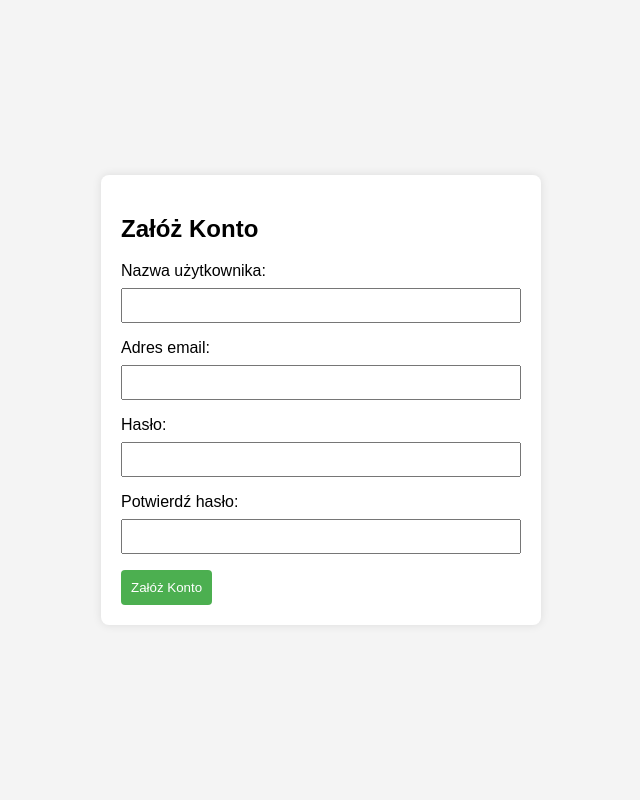
After one commit to KarolTracz/POMI, a Flask app: page /sign-up in a window 1280 px wide. The commit adds this page. Shown: the whole page, without its empty margins (319-959 px from the left). Run offline with Flask 3, Linux system fonts and the light colour scheme.

Commit message:
struktura

```diff
--- a/main.py
+++ b/main.py
@@ -1,87 +1,6 @@
-import logging
-import requests
+from website import create_app
 
-# from datetime import datetime
+app = create_app()
 
-#This are hardcoded region name and tagline of my account feal free to change it
-region = 'europe'
-name = '121512511'
-tag_line = 'EUNE'
-API_KEY_FILE_PATH = './API_KEY' #change path to pointing to your coresponding API_key
-# API_KEY_FILE_PATH = './API_KEY_OLD' #old key
-# API key you can get from https://developer.riotgames.com/ in your account dashboard
-
-# function reused later to request all API endpints
-def standard_get (path=''):
-    r = requests.get(f'https://{region}.api.riotgames.com{path}?api_key={api_key}')
-    if r.status_code == 200:
-        return r.json()
-    if r.status_code != 200:
-        logging.log(msg = f'main() func - status: {r.status_code}', level = 50)
-        return r.json() #Here should be backup or database.
-
-def get_api_key():
-    try:
-        with open(API_KEY_FILE_PATH, 'r') as file:
-            api_key = file.read().strip()
-            return api_key
-    except FileNotFoundError:
-        print(f"Error: apikey file path not found.")
-        return None
-
-
-
-# function get out user puuid, after we have imidiatly call this func to store puuid in variable
-def puuid_get():
-    # r = requests.get('https://europe.api.riotgames.com/riot/account/v1/accounts/by-riot-id/121512511/EUNE?api_key=RGAPI-4a07bcfa-a6ee-46ad-b676-ab0efd1c710a')
-    r = standard_get(path=f'/riot/account/v1/accounts/by-riot-id/{name}/{tag_line}')
-    try:
-        return r['puuid']
-    except Exception as e:
-        logging.log(msg=f'puuid_get() func - response: {r}', level = 40)
-        logging.log(msg={e}, level = 50)
-        return None
-
-def lol_history():
-    try:
-        r = standard_get(path =f'/lol/match/v5/matches/by-puuid/{puuid}/ids')
-        return r
-    except Exception as e:
-        logging.log(msg=f'error {e} ocurre', level=50)
-
-def match_details(match_id):
-    try:
-        idx = match_history[match_id]['metadata']['participants'].index(puuid)
-        kills = match_history[match_id]['info']['participants'][idx]['kills']
-        deaths = match_history[match_id]['info']['participants'][idx]['deaths']
-        assists = match_history[match_id]['info']['participants'][idx]['assists']
-        # game_end_timestamp = datetime.fromtimestamp((match_history[match_id]['info']['gameEndTimestamp'])/1000)
-        # champion_name = match_history[match_id]['info']['participants'][idx]['championName']
-        # champion_ID = match_history[match_id]['info']['participants'][idx]['championId']
-
-        if match_history[match_id]['info']['participants'][idx]['win']:
-            temp_str = 'Win'
-        else:
-            temp_str = 'Lose'
-
-        if deaths == 0:
-            return_str = f'{kills}/{deaths}/{assists} KDA: PERFECT \t{temp_str}'
-        else:
-            return_str = f'{kills}/{deaths}/{assists} KDA: {round(kills + assists / deaths, 2)} \t{temp_str}'
-            # f'{champion_name}: {champion_ID} \t{game_end_timestamp}'
-        return print(return_str)
-    except Exception as e:
-        logging.log(msg=f'error in match_details() func - {e}', level=50)
-
-if __name__ == "__main__":
-    api_key = get_api_key()
-    puuid = puuid_get()
-    match_history = {}
-
-# Store all detail information about our games in 'mat ch_history' variable
-    for i in lol_history():
-        r = standard_get(path=f'/lol/match/v5/matches/{i}')
-        match_history.update({i: r})
-
-    for i in match_history:
-        match_details(i)
+if __name__ == '__main__':
+    app.run(debug=True)
--- /dev/null
+++ b/website/auth.py
@@ -0,0 +1,16 @@
+from flask import Blueprint, render_template
+from flask import Flask, jsonify, request
+from flask_jwt_extended import JWTManager, create_access_token, jwt_required, get_jwt_identity
+
+
+auth = Blueprint('auth', __name__)
+
+
+@auth.route('/login')
+def login():
+    return render_template("login.html")
+
+
+@auth.route('/sign-up')
+def sign_up():
+    return render_template("sign_up.html")
--- /dev/null
+++ b/website/templates/sign_up.html
@@ -0,0 +1,73 @@
+<!DOCTYPE html>
+<html lang="en">
+<head>
+    <meta charset="UTF-8">
+    <meta name="viewport" content="width=device-width, initial-scale=1.0">
+    <title>Załóż Konto</title>
+    <style>
+        body {
+            font-family: Arial, sans-serif;
+            background-color: #f4f4f4;
+            margin: 0;
+            padding: 0;
+            display: flex;
+            align-items: center;
+            justify-content: center;
+            height: 100vh;
+        }
+
+        form {
+            background-color: #fff;
+            padding: 20px;
+            border-radius: 8px;
+            box-shadow: 0 0 10px rgba(0, 0, 0, 0.1);
+            max-width: 400px;
+            width: 100%;
+        }
+
+        label {
+            display: block;
+            margin-bottom: 8px;
+        }
+
+        input {
+            width: 100%;
+            padding: 8px;
+            margin-bottom: 16px;
+            box-sizing: border-box;
+        }
+
+        button {
+            background-color: #4caf50;
+            color: #fff;
+            padding: 10px;
+            border: none;
+            border-radius: 4px;
+            cursor: pointer;
+        }
+
+        button:hover {
+            background-color: #45a049;
+        }
+    </style>
+</head>
+<body>
+    <form>
+        <h2>Załóż Konto</h2>
+
+        <label for="username">Nazwa użytkownika:</label>
+        <input type="text" id="username" name="username" required>
+
+        <label for="email">Adres email:</label>
+        <input type="email" id="email" name="email" required>
+
+        <label for="password">Hasło:</label>
+        <input type="password" id="password" name="password" required>
+
+        <label for="confirmPassword">Potwierdź hasło:</label>
+        <input type="password" id="confirmPassword" name="confirmPassword" required>
+
+        <button type="submit">Załóż Konto</button>
+    </form>
+</body>
+</html>
```
Also changed, not shown: logic.py (added, +88 -0 lines), website/__init__.py (+40 -32 lines), website/models.py (added, +12 -0 lines), website/templates/index.html (+43 -5 lines), website/templates/login.html (added, +78 -0 lines), website/views.py (added, +13 -0 lines), README.md (deleted), 1 other file.
